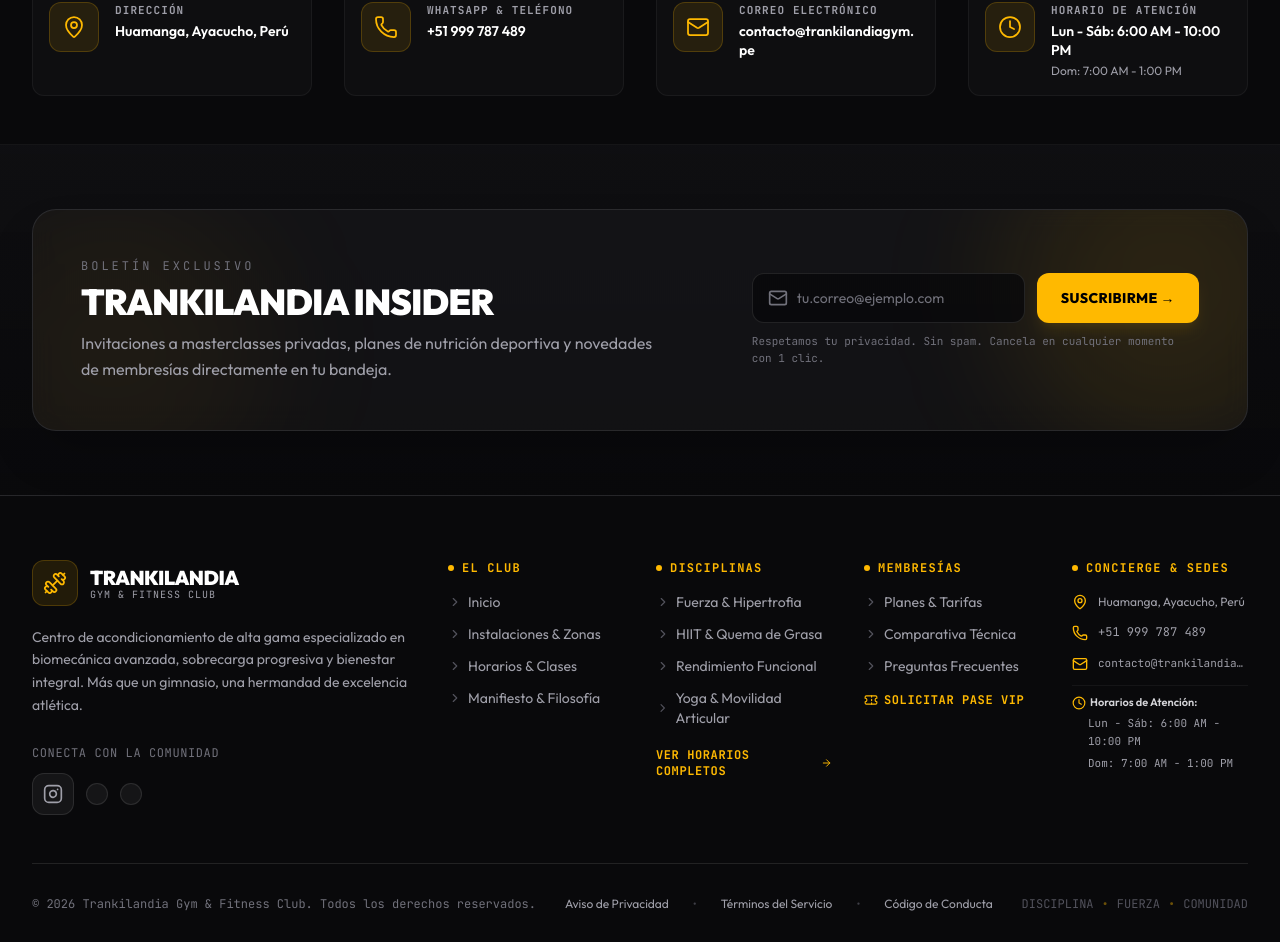
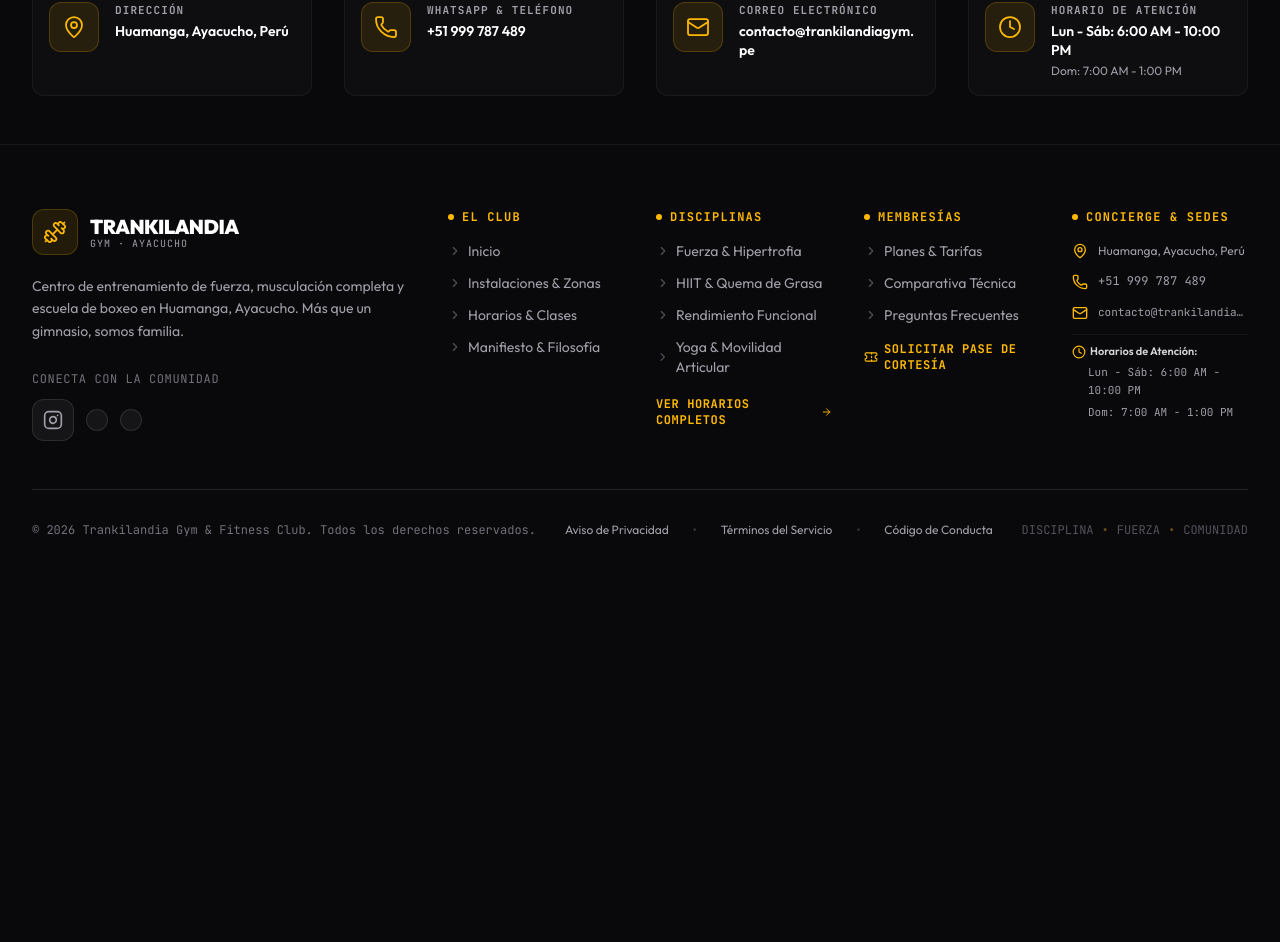
Before and after one commit to Trankilandia-web/trankilandiaweb, a React (Vite) app: page / in a window 1280 px wide. Shown: the part 4710-5652 px from the top of the page. After the commit the page ends 5312 px from the top, so only its background shows below. Built offline with nearby package versions, Linux system fonts and the light colour scheme.

Commit message:
fix(footer): remove fictional Trankilandia Insider newsletter subscription block

```diff
--- a/src/components/Footer.tsx
+++ b/src/components/Footer.tsx
@@ -7,7 +7,6 @@
   MapPin,
   Clock,
   ArrowRight,
-  CheckCircle2,
   Ticket,
   ChevronRight,
   Info,
@@ -56,15 +55,7 @@
 }
 
 export default function Footer({ onOpenTourModal }: FooterProps = {}): React.JSX.Element {
-  const [email, setEmail] = useState('');
-  const [isSubscribed, setIsSubscribed] = useState(false);
   const [legalModalContent, setLegalModalContent] = useState<{ title: string; content: string } | null>(null);
-
-  const handleSubscribe = (e: React.FormEvent) => {
-    e.preventDefault();
-    if (!email || !email.includes('@')) return;
-    setIsSubscribed(true);
-  };
 
   const handleOpenLegal = (title: string, content: string) => {
     setLegalModalContent({ title, content });
@@ -72,87 +63,7 @@
 
   return (
     <footer className="border-t border-white/5 bg-zinc-950 text-white relative z-20">
-      {/* 1. Barra de Suscripción "Trankilandia Insider" */}
-      <div className="border-b border-white/10 bg-gradient-to-b from-zinc-900/40 to-zinc-950/80 py-12 lg:py-16">
-        <div className="max-w-7xl mx-auto px-4 sm:px-6 lg:px-8">
-          <div className="rounded-3xl border border-white/10 bg-zinc-900/60 backdrop-blur-md p-6 sm:p-10 lg:p-12 relative overflow-hidden shadow-2xl">
-            {/* Ambient gold glow decoration */}
-            <div className="absolute top-0 right-0 -mr-20 -mt-20 w-80 h-80 rounded-full bg-amber-400/10 blur-3xl pointer-events-none" />
-            <div className="absolute bottom-0 left-0 -ml-20 -mb-20 w-80 h-80 rounded-full bg-amber-400/5 blur-3xl pointer-events-none" />
-
-            <div className="relative z-10 grid grid-cols-1 lg:grid-cols-12 gap-8 items-center">
-              <div className="lg:col-span-7">
-                <span className="text-xs font-mono uppercase tracking-[0.25em] text-zinc-500 block mb-2">
-                  BOLETÍN EXCLUSIVO
-                </span>
-                <h3 className="text-2xl sm:text-3xl lg:text-4xl font-black uppercase text-white tracking-tight">
-                  TRANKILANDIA INSIDER
-                </h3>
-                <p className="text-zinc-400 text-sm sm:text-base mt-2 max-w-xl leading-relaxed">
-                  Invitaciones a masterclasses privadas, planes de nutrición deportiva y novedades de membresías directamente en tu bandeja.
-                </p>
-              </div>
-
-              <div className="lg:col-span-5">
-                {isSubscribed ? (
-                  <div className="rounded-2xl bg-amber-400/10 border border-amber-400/30 p-5 flex items-start gap-4">
-                    <div className="p-2 rounded-xl bg-amber-400/20 text-amber-400 shrink-0">
-                      <CheckCircle2 className="w-6 h-6" />
-                    </div>
-                    <div>
-                      <p className="font-bold text-white text-sm sm:text-base">
-                        ¡Bienvenido a Trankilandia Insider!
-                      </p>
-                      <p className="text-xs sm:text-sm text-zinc-300 mt-1">
-                        Hemos registrado con éxito tu suscripción para{' '}
-                        <span className="font-mono text-amber-400">{email}</span>. Te hemos enviado un correo de bienvenida.
-                      </p>
-                      <button
-                        type="button"
-                        onClick={() => {
-                          setIsSubscribed(false);
-                          setEmail('');
-                        }}
-                        className="mt-3 text-xs text-amber-400 hover:text-amber-300 font-semibold underline underline-offset-4"
-                      >
-                        Registrar otro correo
-                      </button>
-                    </div>
-                  </div>
-                ) : (
-                  <form onSubmit={handleSubscribe} className="flex flex-col sm:flex-row gap-3">
-                    <div className="relative flex-1">
-                      <div className="absolute inset-y-0 left-0 pl-4 flex items-center pointer-events-none text-zinc-500">
-                        <Mail className="w-5 h-5" />
-                      </div>
-                      <input
-                        type="email"
-                        required
-                        value={email}
-                        onChange={(e) => setEmail(e.target.value)}
-                        placeholder="tu.correo@ejemplo.com"
-                        aria-label="Correo electrónico para suscripción"
-                        className="w-full bg-zinc-950/80 border border-white/10 focus:border-amber-400 focus:ring-1 focus:ring-amber-400 rounded-xl pl-11 pr-4 py-3.5 text-sm text-white placeholder-zinc-500 outline-none transition-colors"
-                      />
-                    </div>
-                    <button
-                      type="submit"
-                      className="bg-amber-400 hover:bg-amber-300 text-black font-extrabold px-6 py-3.5 rounded-xl text-sm tracking-wide transition-all duration-200 active:scale-[0.98] shadow-lg shadow-amber-400/10 hover:shadow-amber-400/20 flex items-center justify-center gap-2 whitespace-nowrap cursor-pointer"
-                    >
-                      <span>SUSCRIBIRME →</span>
-                    </button>
-                  </form>
-                )}
-                <p className="text-[11px] text-zinc-500 font-mono mt-2.5">
-                  Respetamos tu privacidad. Sin spam. Cancela en cualquier momento con 1 clic.
-                </p>
-              </div>
-            </div>
-          </div>
-        </div>
-      </div>
-
-      {/* 2. Main Sitemap en 4 Columnas */}
+      {/* Main Sitemap en 4 Columnas */}
       <div className="max-w-7xl mx-auto px-4 sm:px-6 lg:px-8 py-16">
         <div className="grid grid-cols-1 md:grid-cols-2 lg:grid-cols-12 gap-12 lg:gap-8">
           {/* Brand Info & Vision (lg:col-span-4) */}
@@ -169,13 +80,13 @@
                   TRANKILANDIA
                 </span>
                 <span className="text-[10px] text-zinc-400 tracking-widest font-mono leading-none">
-                  GYM &amp; FITNESS CLUB
+                  GYM · AYACUCHO
                 </span>
               </div>
             </Link>
 
-            <p className="text-sm text-zinc-400 leading-relaxed max-w-sm">
-              Centro de acondicionamiento de alta gama especializado en biomecánica avanzada, sobrecarga progresiva y bienestar integral. Más que un gimnasio, una hermandad de excelencia atlética.
+            <p className="text-sm text-zinc-400 leading-relaxed max-w-sm font-sans">
+              Centro de entrenamiento de fuerza, musculación completa y escuela de boxeo en Huamanga, Ayacucho. Más que un gimnasio, somos familia.
             </p>
 
             {/* Social Links */}
@@ -342,7 +253,7 @@
                   className="inline-flex items-center gap-1.5 text-xs font-bold text-amber-400 hover:text-amber-300 transition-colors uppercase font-mono tracking-wider cursor-pointer text-left"
                 >
                   <Ticket className="w-3.5 h-3.5 shrink-0" />
-                  <span>Solicitar Pase VIP</span>
+                  <span>Solicitar Pase de Cortesía</span>
                 </button>
               </li>
             </ul>
```
